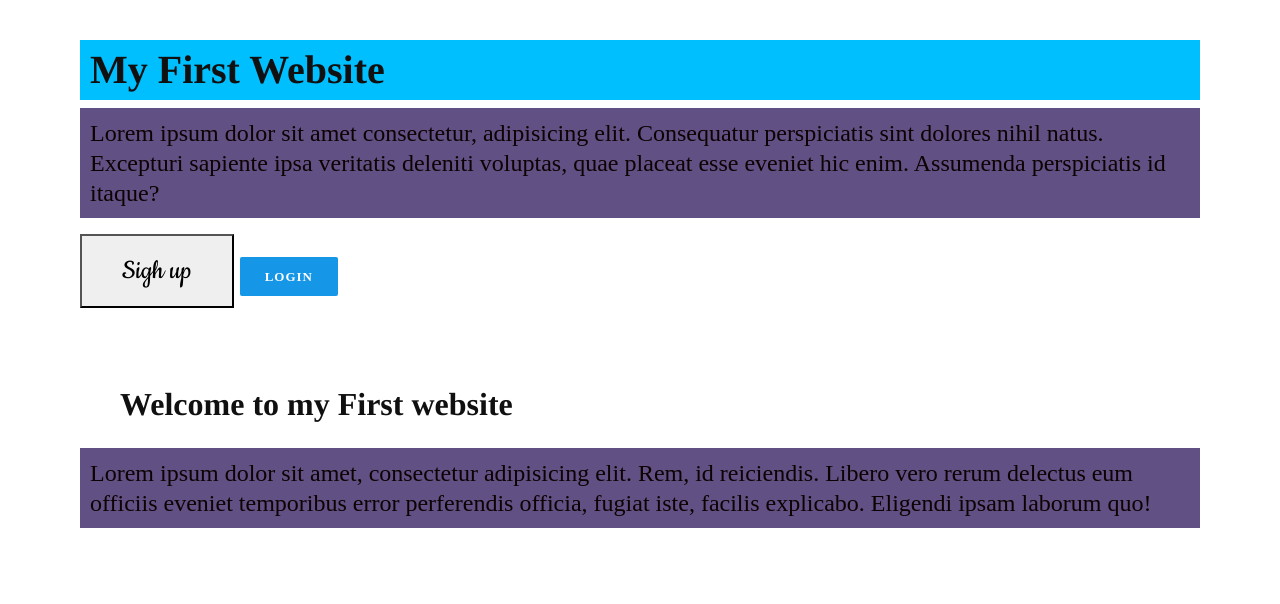
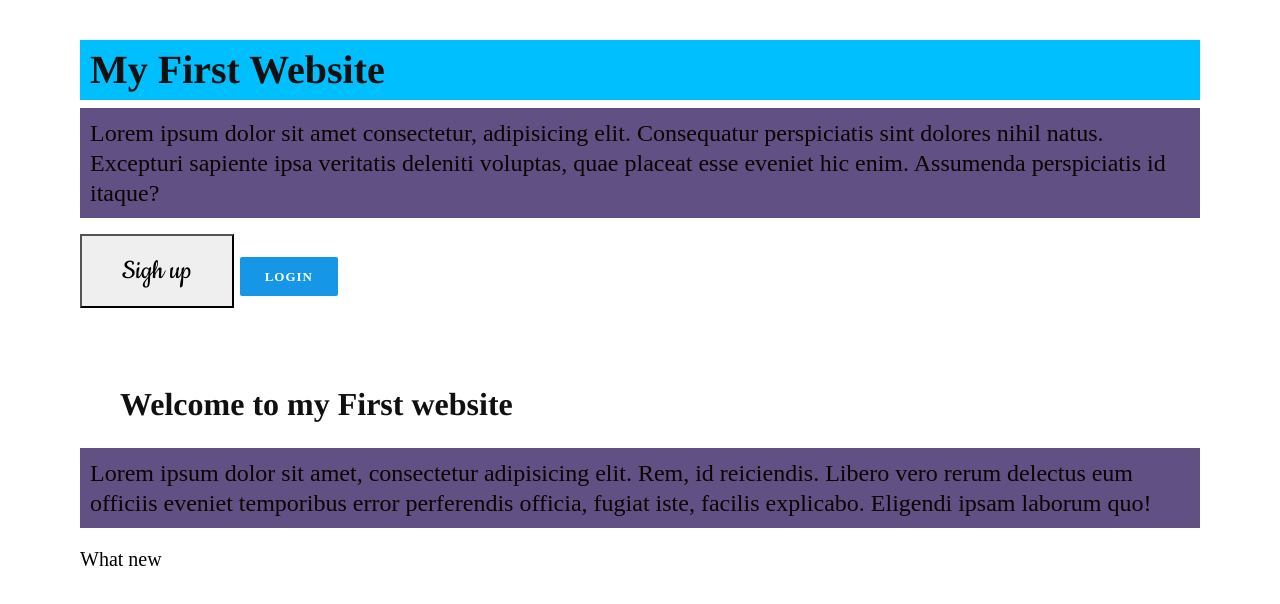
Before and after one commit to MD-Nasir301/My-first-web-git, a plain HTML site: page index.html in a window 1280 px wide. Drawn offline with Linux system fonts and the light colour scheme; a web font is replaced by a local one.

Commit message:
some code add

```diff
--- a/index.html
+++ b/index.html
@@ -27,7 +27,7 @@
   <h2>Welcome to my First website</h2>
   <p>Lorem ipsum dolor sit amet, consectetur adipisicing elit. Rem, id reiciendis. Libero vero rerum delectus eum officiis eveniet temporibus error perferendis officia, fugiat iste, facilis explicabo. Eligendi ipsam laborum quo!</p>
 
-
+  <a href="">What new</a>
 
 
 
```
